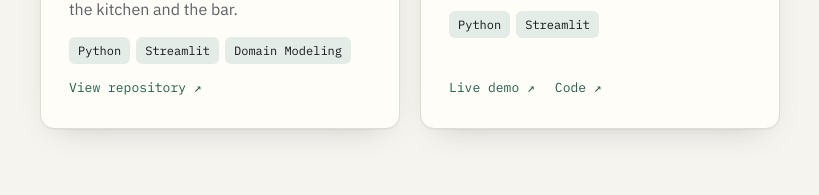
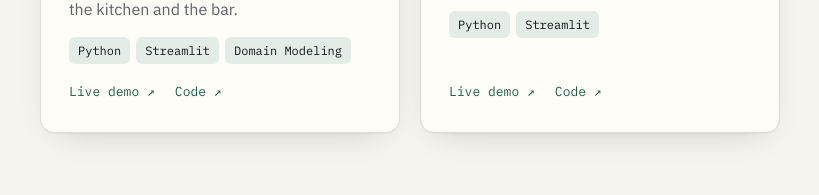
Before and after one commit to Alex-Calva/alex-calva.github.io, a plain HTML site: page index.html in a window 1280 px wide. Shown: the part 2165-2360 px from the top of the page, 40-859 px from the left. Drawn offline with Linux system fonts and the light colour scheme.

Commit message:
Add live demo links for Ordify and the Virtual Museum

```diff
--- a/index.html
+++ b/index.html
@@ -131,7 +131,10 @@
           <h3 class="card__title">Ordify</h3>
           <p data-i18n="p.ordify">Restaurant management system with PIN-based roles for admins, waiters, chefs and baristas, table and order management, and separate queues for the kitchen and the bar.</p>
           <ul class="chips mono"><li>Python</li><li>Streamlit</li><li>Domain Modeling</li></ul>
-          <a class="link mono" href="https://github.com/Alex-Calva/ordify" target="_blank" rel="noopener"><span data-i18n="cta.repo">View repository</span> ↗</a>
+          <div class="links">
+            <a class="link mono" href="https://alex-calva-ordify.streamlit.app" target="_blank" rel="noopener"><span data-i18n="cta.demo">Live demo</span> ↗</a>
+            <a class="link mono" href="https://github.com/Alex-Calva/ordify" target="_blank" rel="noopener"><span data-i18n="cta.code">Code</span> ↗</a>
+          </div>
         </article>
 
         <article class="card">
@@ -140,7 +143,7 @@
           <p data-i18n="p.museum">Interactive museum about the work of painter Bayron Gálvez, with animated paintings, themed rooms, filters and a final quiz.</p>
           <ul class="chips mono"><li>Python</li><li>Streamlit</li></ul>
           <div class="links">
-            <a class="link mono" href="https://al3xcalva-pasillo--museo-virtual-refactorappmuseovirtual-takqcc.streamlit.app" target="_blank" rel="noopener"><span data-i18n="cta.demo">Live demo</span> ↗</a>
+            <a class="link mono" href="https://alex-calva-museo-virtual.streamlit.app" target="_blank" rel="noopener"><span data-i18n="cta.demo">Live demo</span> ↗</a>
             <a class="link mono" href="https://github.com/Alex-Calva/museo-virtual" target="_blank" rel="noopener"><span data-i18n="cta.code">Code</span> ↗</a>
           </div>
         </article>
```
